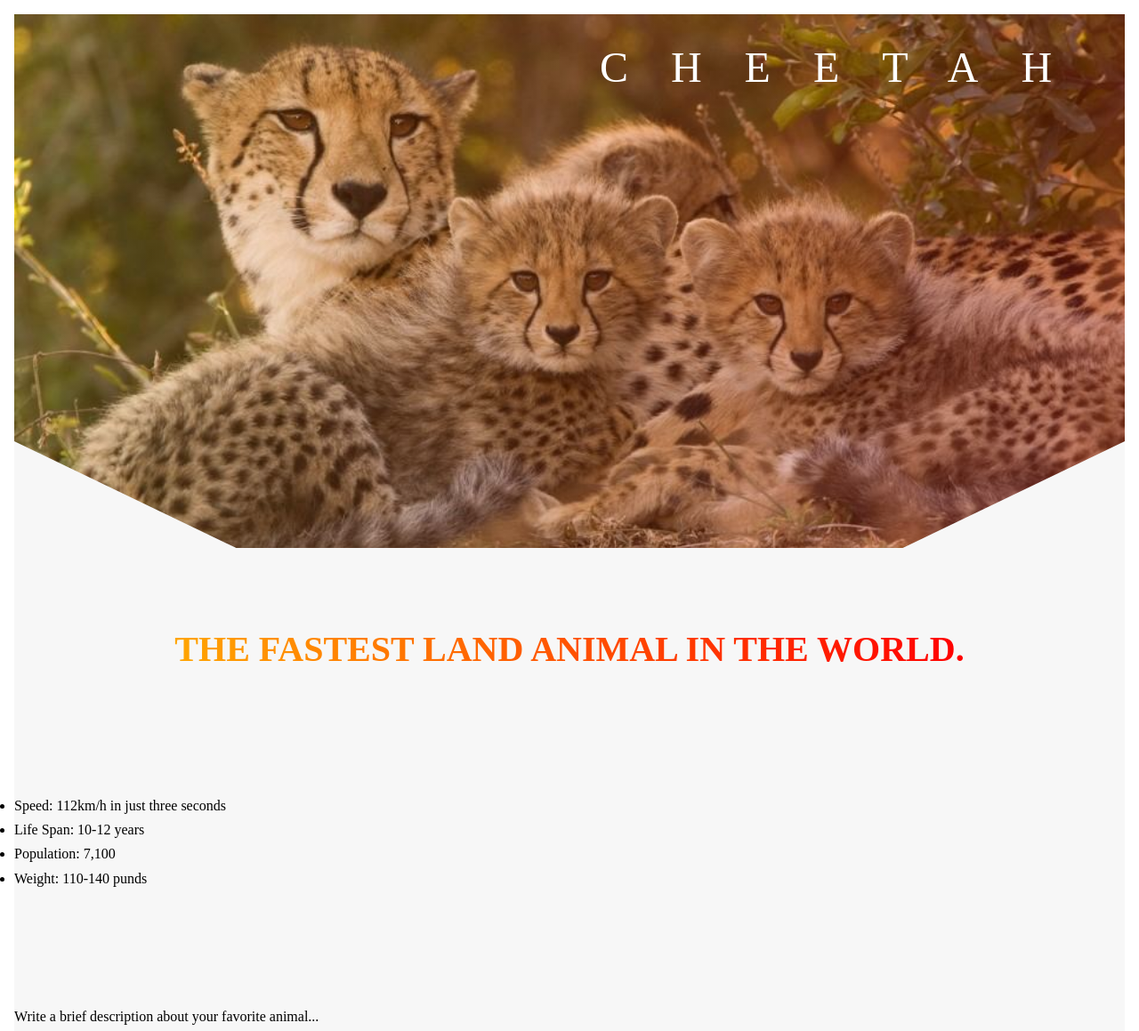
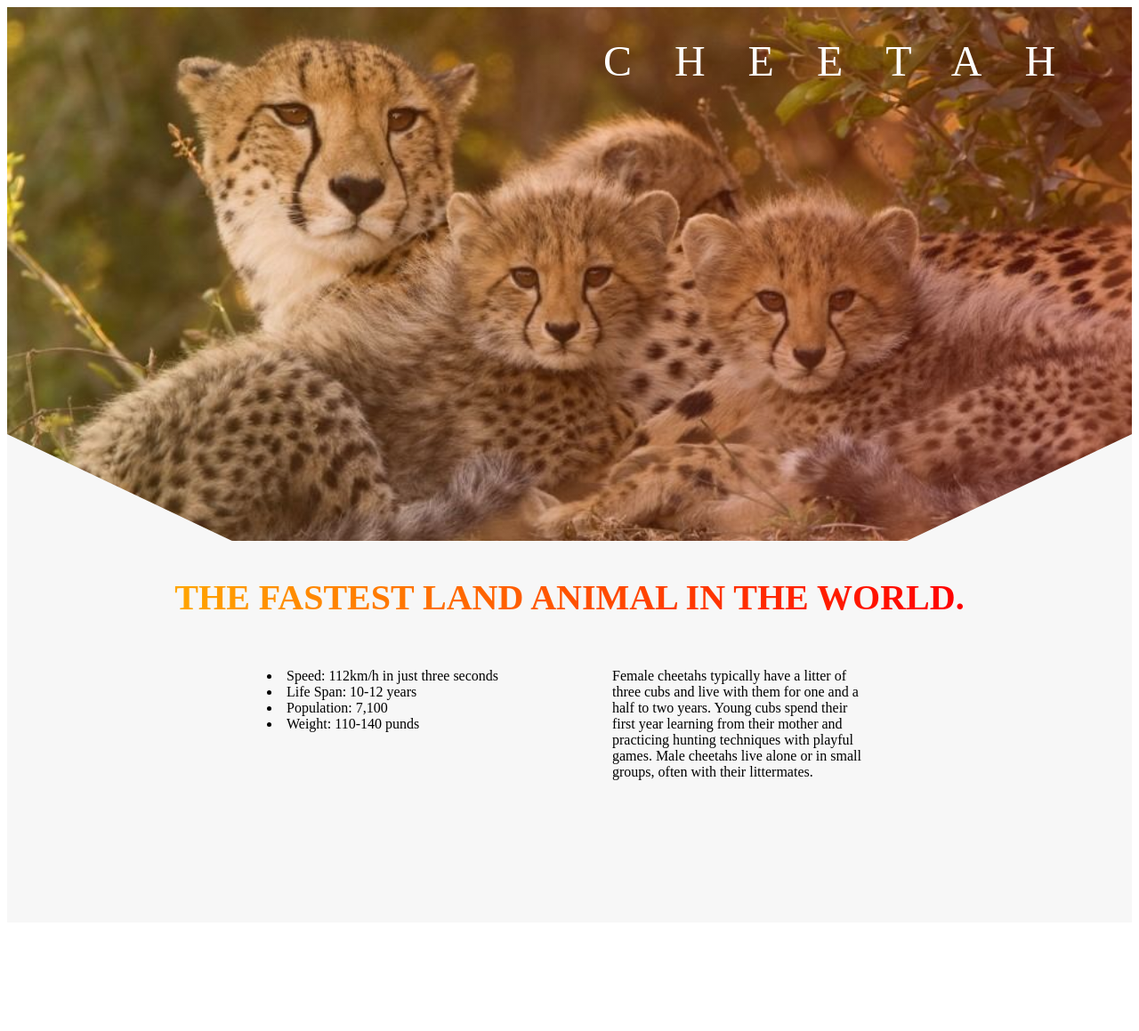
Before and after one commit to mm101006/GoogleChallengeUdacity, a website: page fend-animal-trading-cards-master/card.html in a window 1280 px wide. Shown: the whole page at 89% size. After the commit the page ends 1045 px from the top, so only its background shows below. Drawn offline with Linux system fonts and the light colour scheme.

Commit message:
Update -- CSS columns works

```diff
--- a/fend-animal-trading-cards-master/card.html
+++ b/fend-animal-trading-cards-master/card.html
@@ -3,6 +3,7 @@
 <head>
 	<meta charset="utf-8">
 	<title>Animal Trading Cards</title>
+    <meta name="viewport" content="width=device-width, initial-scale=1.0">
 	<link rel="stylesheet" href="css/styles.css">
 </head>
 <body>
@@ -16,21 +17,23 @@
 			<div class="u-center-text u-margin-bottom-big">
 				<h3 class="heading-tertiary">The fastest land animal in the world.</h3>
 			</div>
-
 				<div class="row">
-					<ul>
-						<!-- your favorite animal's list items go here -->
+					 <div class="col-1-of-2">
+					 	<div class="list">
                     		<li><span>Speed</span>: 112km/h in just three seconds</li>
 							<li><span>Life Span</span>: 10-12 years</li>
 							<li><span>Population</span>: 7,100</li>
 							<li><span>Weight</span>: 110-140 punds</li>
-					</ul>
 						</div>
-					<!-- your favorite animal's description goes here -->
-					<p>Write a brief description about your favorite animal...</p>
+               		 </div>
+					<div class="col-1-of-2">
+						<div class="composition">Female cheetahs typically have a litter of three cubs and live with them for one and a half to two years. Young cubs spend their first year learning from their mother and practicing hunting techniques with playful games. Male cheetahs live alone or in small groups, often with their littermates.
+						</div>
 					</div>
 				</div>
 		</section>
 	</main>
+
+        </section>
 </body>
 </html>
--- a/fend-animal-trading-cards-master/sass/pages/_home.scss
+++ b/fend-animal-trading-cards-master/sass/pages/_home.scss
@@ -1,10 +1,11 @@
 *,
 *::after,
 *::before {
-	margin: 0;
 	padding: 0;
 	box-sizing: inherit;
 }
+
+h
 
 body {
 	box-sizing: border-box;
@@ -36,7 +37,7 @@ body {
 		display: block;
 		font-size: 3rem;
 		font-weight: 300;
-		color:    white;
+		color: white;
 		text-transform: uppercase;
 		letter-spacing: 3rem;
 	}
@@ -61,17 +62,49 @@ body {
 
 .section-about {
 	background-color: #f7f7f7;
-	padding: 15rem 0;
+	padding: 10rem 0;
 	margin-top: -20vh;
 }
 
 .u-margin-bottom-big {
-	margin-bottom: 8rem;
+	margin-bottom: 1rem;
 	text-align: center;
 }
 
 .row {
 	max-width: 114rem;
-	margin: 0 auto; //used to center block element inside another block element
-	margin-bottom: 8rem;
+  margin: 0 auto;
+  }
+  .row:not(:last-child) {
+    margin-bottom: 8rem; }
+  .row::after {
+    content: "";
+    display: table;
+    clear: both; }
+  .row [class^="col-"] {
+    float: left; }
+    .row [class^="col-"]:not(:last-child) {
+      margin-right: 6rem; }
+  .row .col-1-of-2 {
+    width: calc((100% - 6rem) / 2); }
+  .row .col-1-of-3 {
+    width: calc((100% - 2 * 6rem) / 3); }
+  .row .col-2-of-3 {
+    width: calc(2 * ((100% - 2 * 6rem) / 3) + 6rem); }
+  .row .col-1-of-4 {
+    width: calc((100% - 3 * 6rem) / 4); }
+  .row .col-2-of-4 {
+    width: calc(2 * ((100% - 3 * 6rem) / 4) + 6rem); }
+  .row .col-3-of-4 {
+    width: calc(3 * ((100% - 3 * 6rem) / 4) + 2 * 6rem);
 }
+
+
+.composition{
+	position: relative;
+	width: 50%;
+}
+
+.list {
+	margin-left: 50%;
+}
```
Also changed, not shown: fend-animal-trading-cards-master/cards.html (+2 -2 lines), fend-animal-trading-cards-master/css/styles.css. Lines whose indentation alone changed are shown as unchanged.
